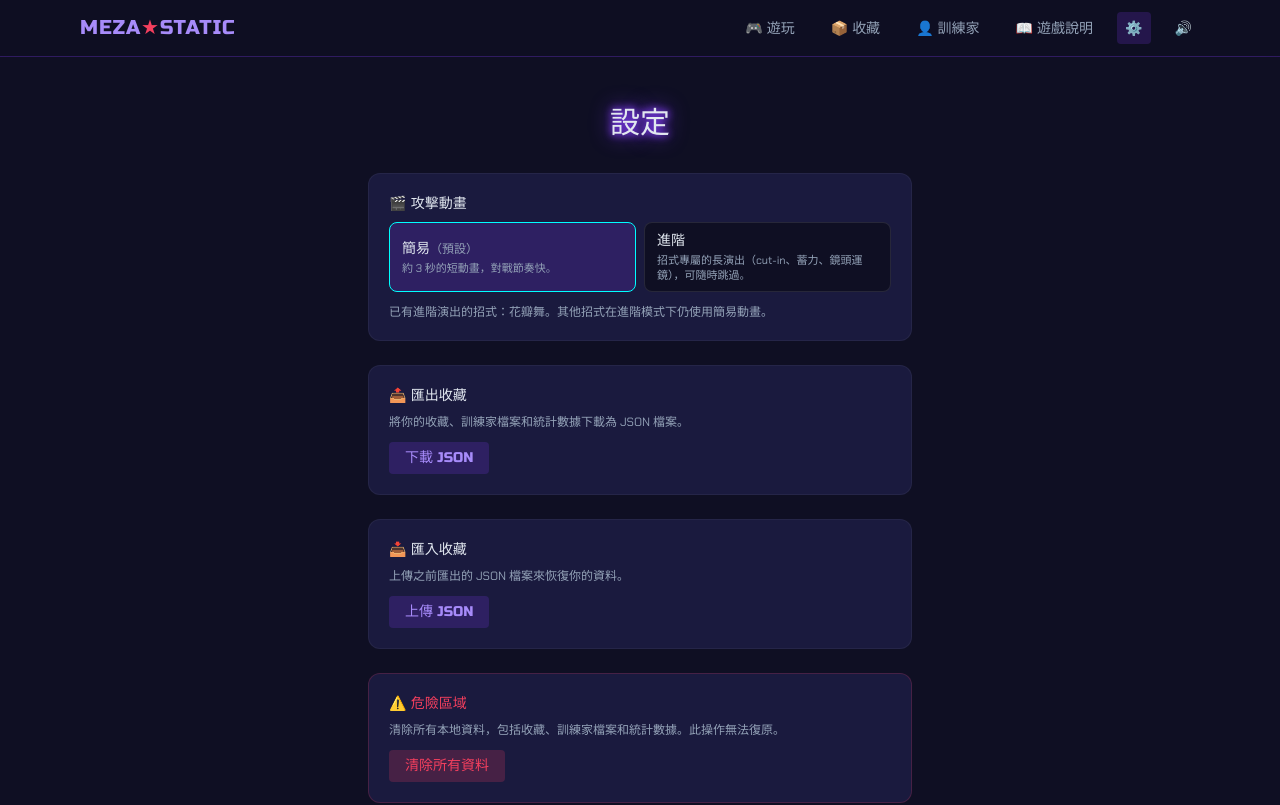
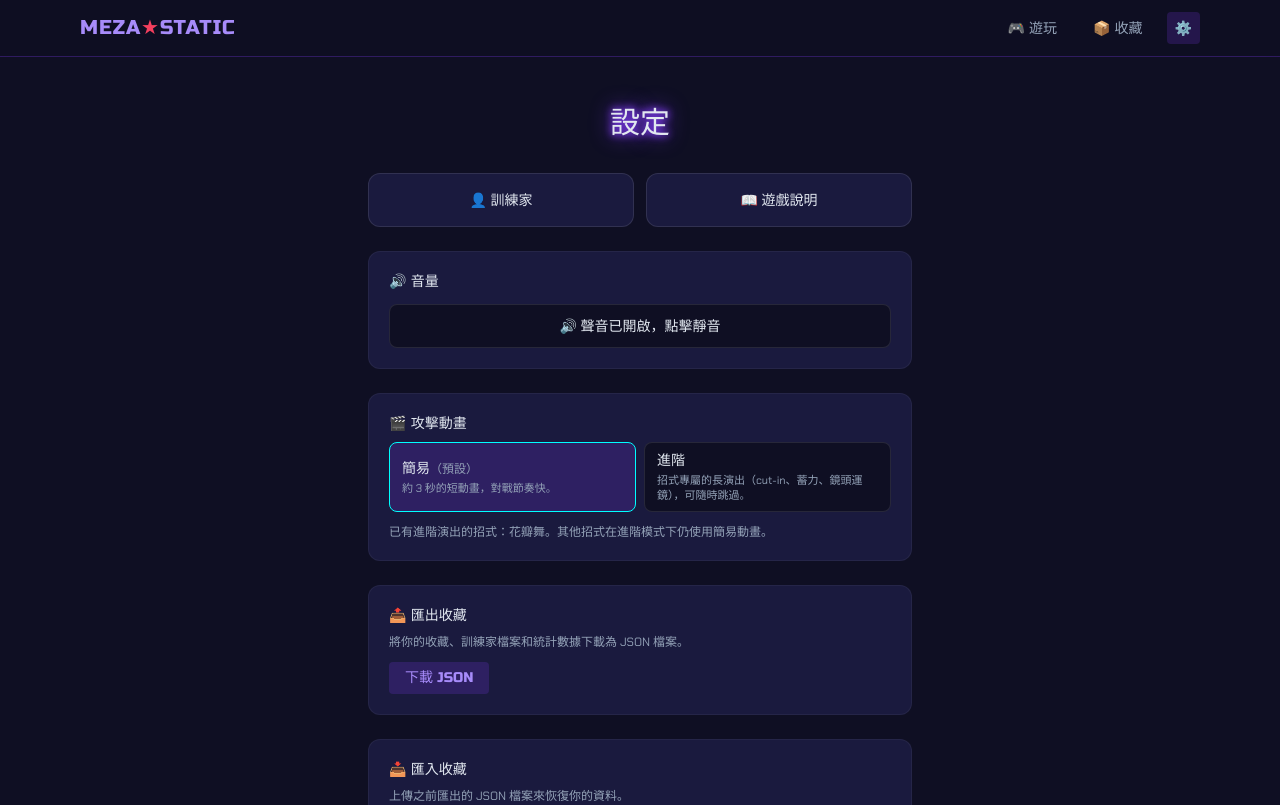
Before and after one commit to gipapa/Meza-Static, a React (Vite) app: page /#/settings in a window 1280 px wide. Shown: the top 805 px of the page. Built offline with nearby package versions, Linux system fonts and the light colour scheme.

Commit message:
feat: move trainer help and sound controls into settings

```diff
--- a/src/components/Header.tsx
+++ b/src/components/Header.tsx
@@ -1,22 +1,12 @@
-import { useState } from 'react';
 import { Link, useLocation } from 'react-router-dom';
-import { toggleMute, isMuted } from '../lib/bgm';
 
 const NAV_ITEMS = [
   { to: '/play', label: '遊玩', icon: '🎮' },
   { to: '/collection', label: '收藏', icon: '📦' },
-  { to: '/trainer', label: '訓練家', icon: '👤' },
-  { to: '/howto', label: '遊戲說明', icon: '📖' },
 ];
 
 export default function Header() {
   const location = useLocation();
-  const [muted, setMuted] = useState(isMuted());
-
-  const handleToggleMute = () => {
-    const m = toggleMute();
-    setMuted(m);
-  };
 
   return (
     <header className="sticky top-0 z-50 bg-bg-dark/90 backdrop-blur border-b border-primary/30">
@@ -51,13 +41,6 @@ export default function Header() {
           >
             ⚙️
           </Link>
-          <button
-            onClick={handleToggleMute}
-            className="ml-1 px-2 py-1.5 rounded text-sm text-text-muted hover:text-text-primary hover:bg-bg-card transition-all"
-            title={muted ? '取消靜音' : '靜音'}
-          >
-            {muted ? '🔇' : '🔊'}
-          </button>
         </nav>
       </div>
     </header>
--- a/src/pages/SettingsPage.tsx
+++ b/src/pages/SettingsPage.tsx
@@ -1,4 +1,6 @@
 import { useState, useRef } from 'react';
+import { Link } from 'react-router-dom';
+import { toggleMute, isMuted } from '../lib/bgm';
 import { exportCollection, importCollection, clearAll } from '../lib/storage';
 import { updateSettings } from '../lib/settings';
 import type { AnimationQuality } from '../lib/settings';
@@ -12,6 +14,7 @@ const QUALITY_OPTIONS: { value: AnimationQuality; label: string; desc: string }[
 const ADVANCED_MOVES = Object.keys(ADVANCED_MOVE_ANIMATIONS);
 
 export default function SettingsPage() {
+  const [muted, setMuted] = useState(isMuted);
   const [importStatus, setImportStatus] = useState<string | null>(null);
   const [showConfirm, setShowConfirm] = useState(false);
   const fileRef = useRef<HTMLInputElement>(null);
@@ -50,6 +53,28 @@ export default function SettingsPage() {
       <h1 className="font-display text-3xl text-center mb-8 neon-text">設定</h1>
 
       <div className="space-y-6">
+        <nav aria-label="訓練家與遊戲說明" className="grid grid-cols-2 gap-3">
+          <Link to="/trainer" className="min-h-11 flex items-center justify-center gap-2 rounded-xl p-4 bg-bg-card border border-white/10 text-sm hover:bg-bg-card-hover">
+            👤 訓練家
+          </Link>
+          <Link to="/howto" className="min-h-11 flex items-center justify-center gap-2 rounded-xl p-4 bg-bg-card border border-white/10 text-sm hover:bg-bg-card-hover">
+            📖 遊戲說明
+          </Link>
+        </nav>
+
+        <div className="bg-bg-card rounded-xl p-5 border border-white/5">
+          <h2 className="font-display text-sm mb-3">🔊 音量</h2>
+          <button
+            type="button"
+            aria-label="靜音"
+            aria-pressed={muted}
+            onClick={() => setMuted(toggleMute())}
+            className="min-h-11 w-full px-4 py-2 rounded-lg border border-white/10 bg-bg-dark text-sm hover:bg-bg-card-hover"
+          >
+            {muted ? '🔇 已靜音，點擊開啟聲音' : '🔊 聲音已開啟，點擊靜音'}
+          </button>
+        </div>
+
         {/* Attack animation quality */}
         <div className="bg-bg-card rounded-xl p-5 border border-white/5">
           <h2 className="font-display text-sm mb-2">🎬 攻擊動畫</h2>
```
